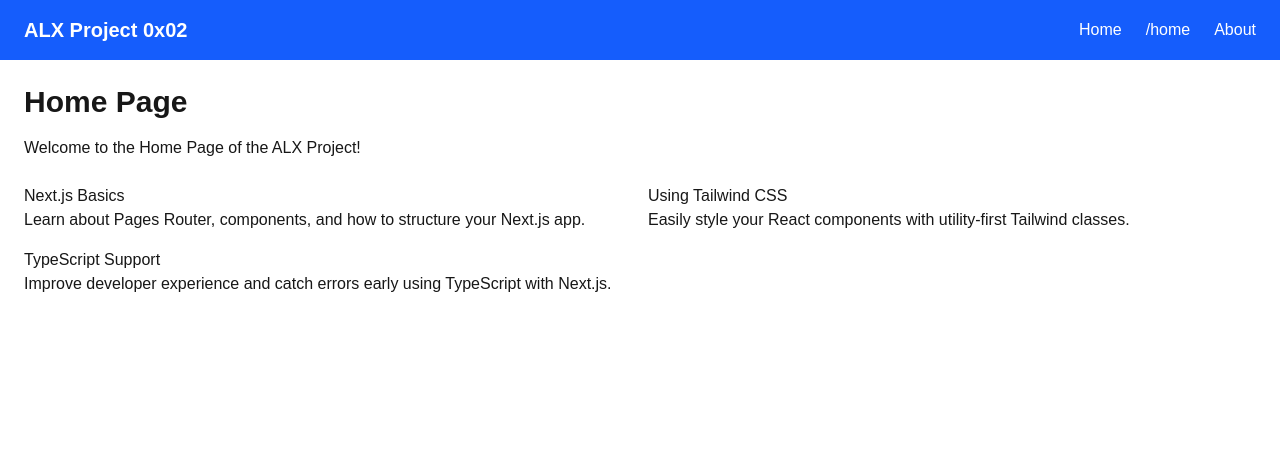
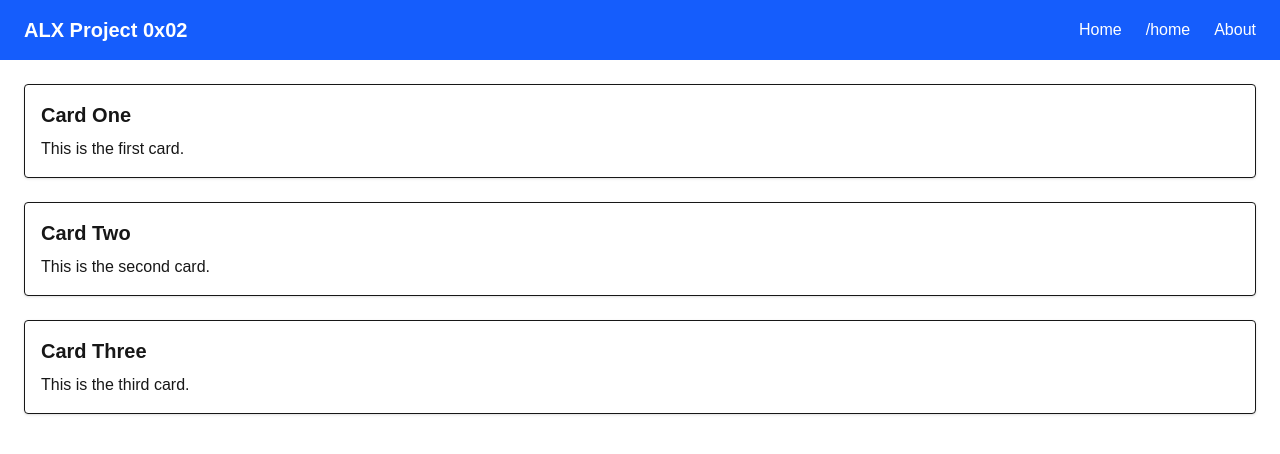
Before and after one commit to Mohamed-Amine-Nafia/alx-project-0x02-setup, a Next.js app in the folder alx-project-0x02/: page /Home in a window 1280 px wide. Shown: the top 454 px of the page. Built offline with nearby package versions, Linux system fonts and the light colour scheme.

Commit message:
fix the code again

```diff
--- a/alx-project-0x02/components/common/Card.tsx
+++ b/alx-project-0x02/components/common/Card.tsx
@@ -1,9 +1,10 @@
-import { CardProps } from "@/interfaces";
+import React from "react";
+import { type CardProps } from "@/interfaces";
 
 const Card = ({ title, content }: CardProps) => {
   return (
-    <div>
-      <h3>{title}</h3>
+    <div className="p-4 border rounded shadow">
+      <h3 className="text-xl font-bold mb-2">{title}</h3>
       <p>{content}</p>
     </div>
   );
--- a/alx-project-0x02/pages/Home.tsx
+++ b/alx-project-0x02/pages/Home.tsx
@@ -5,24 +5,10 @@ const HomePage = () => {
   return (
     <>
       <Header />
-      <main className="p-6 space-y-4">
-        <h1 className="text-3xl font-bold mb-4">Home Page</h1>
-        <p>Welcome to the Home Page of the ALX Project!</p>
-
-        <div className="grid md:grid-cols-2 gap-4 mt-6">
-          <Card
-            title="Next.js Basics"
-            content="Learn about Pages Router, components, and how to structure your Next.js app."
-          />
-          <Card
-            title="Using Tailwind CSS"
-            content="Easily style your React components with utility-first Tailwind classes."
-          />
-          <Card
-            title="TypeScript Support"
-            content="Improve developer experience and catch errors early using TypeScript with Next.js."
-          />
-        </div>
+      <main className="p-6 space-y-6">
+        <Card title="Card One" content="This is the first card." />
+        <Card title="Card Two" content="This is the second card." />
+        <Card title="Card Three" content="This is the third card." />
       </main>
     </>
   );
```
